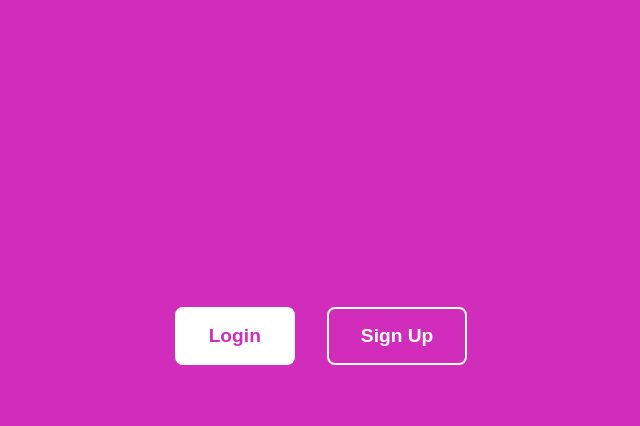
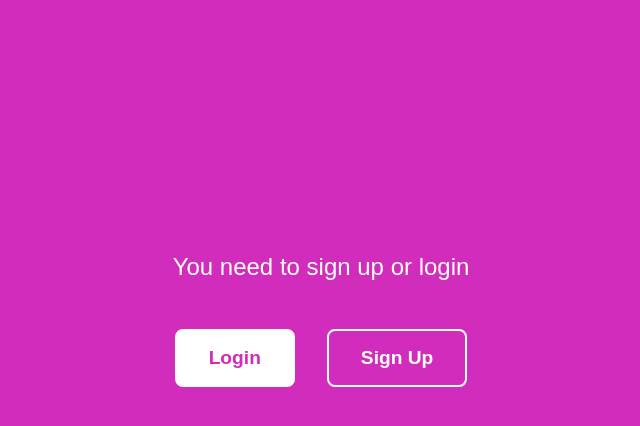
Before and after one commit to soheibaouina/Fsite, a Django app: page /accounts/ in a window 1280 px wide. Shown: the part 69-495 px from the top of the page, without its empty margins (319-959 px from the left). Run offline with Django 5.2, Linux system fonts and the light colour scheme.

Commit message:
add login page and signin page

```diff
--- a/accounts/urls.py
+++ b/accounts/urls.py
@@ -3,4 +3,6 @@ from . import views
 
 urlpatterns = [
     path('', views.home, name='home'),
+    path('login/', views.login_view, name='login'),
+    path('signup/', views.signup_view, name='signup'),
 ]
--- a/accounts/views.py
+++ b/accounts/views.py
@@ -3,3 +3,9 @@ from django.http import HttpResponse
 
 def home(request):
     return render(request , 'accounts\home.html', {'name': 'John Doe'})
+
+def login_view(request):
+    return render(request, 'accounts/login.html')
+
+def signup_view(request):
+    return render(request, 'accounts/signup.html')
--- a/templates/accounts/home.html
+++ b/templates/accounts/home.html
@@ -14,10 +14,17 @@
         text-align: center;
     }
 
+    .welcome-message {
+        color: #ffffff;
+        font-size: 1.5rem;
+        margin-bottom: 2rem;
+        font-weight: 300;
+    }
+
     .buttons-container {
         display: flex;
         gap: 2rem;
-        margin-top: 2rem;
+        margin-top: 1rem;
     }
 
     .btn {
@@ -69,9 +76,10 @@
 </style>
 
 <div class="hero-section">
+    <h2 class="welcome-message">You need to sign up or login</h2>
     <div class="buttons-container">
-        <a href="#" class="btn btn-login">Login</a>
-        <a href="#" class="btn btn-signup">Sign Up</a>
+        <a href="{% url 'login' %}" class="btn btn-login">Login</a>
+        <a href="{% url 'signup' %}" class="btn btn-signup">Sign Up</a>
     </div>
 </div>
 
--- /dev/null
+++ b/templates/accounts/login.html
@@ -0,0 +1,5 @@
+{% extends 'base.html' %}
+
+{% block text %}
+<h1>Login - Our Project</h1>
+{% endblock %}
--- /dev/null
+++ b/templates/accounts/signup.html
@@ -0,0 +1,6 @@
+{% extends 'base.html' %}
+
+{% block text %}
+<h1>Sign Up - Our Project</h1>
+
+{% endblock %}
--- a/templates/base.html
+++ b/templates/base.html
@@ -77,6 +77,10 @@
         {% block content %}
 
         {% endblock content %}
+
+        {% block text %}
+
+{% endblock %}
     </div>
 </body>
 </html>
```
